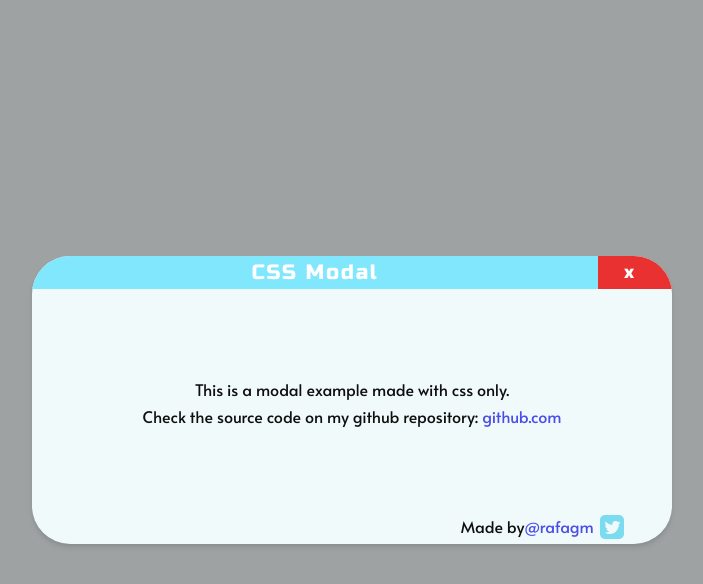
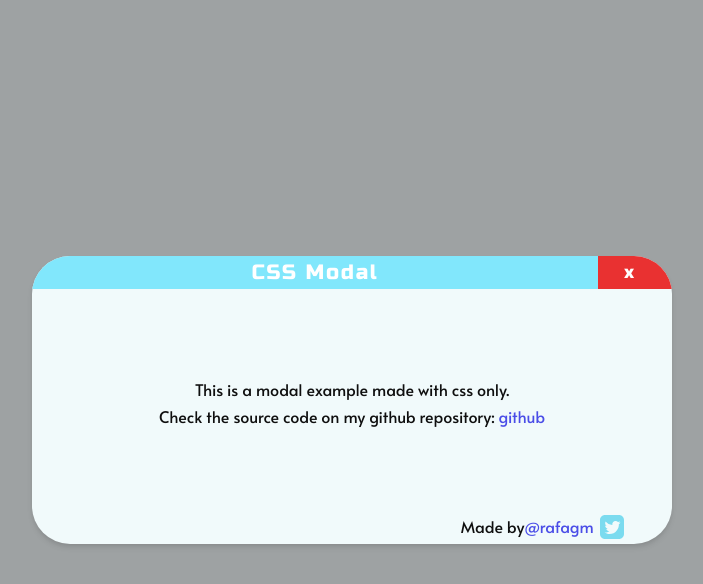
Before and after one commit to rafagm/CSS-Modal, a plain HTML site: page index.html in a window 1280 px wide. Both pictures are taken after a click on the link "OPEN CSS MODAL". Shown: the whole page, without its empty margins (288-991 px from the left). Drawn offline with Linux system fonts and the light colour scheme.

Commit message:
Fixed: Github link

```diff
--- a/index.html
+++ b/index.html
@@ -30,10 +30,10 @@
           This is a modal example made with css only.
           <p class="modal__content__github">Check the source code on my github repository:
             <a
-              href="www.github.com"
+              href="https://rafagm.github.io/CSS-Modal/"
               target="_blank"
               class="modal__content__link">
-              github.com
+              github
             </a>
         </p>
         </div>
```
